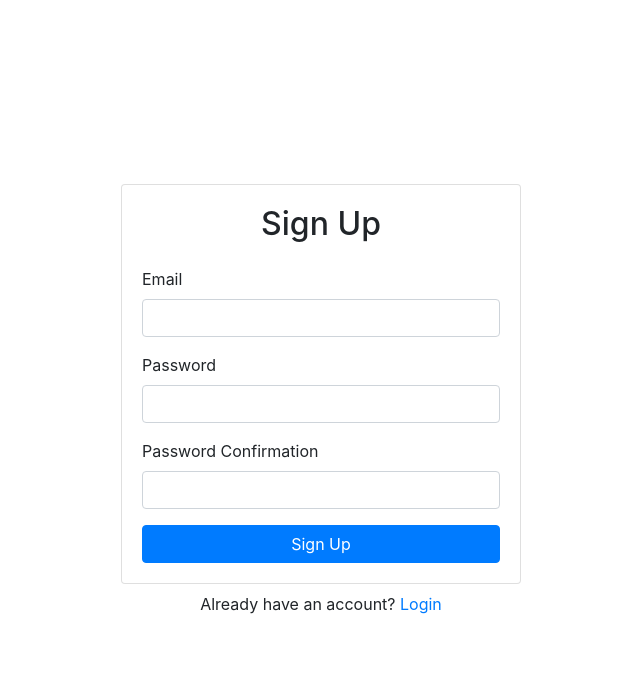
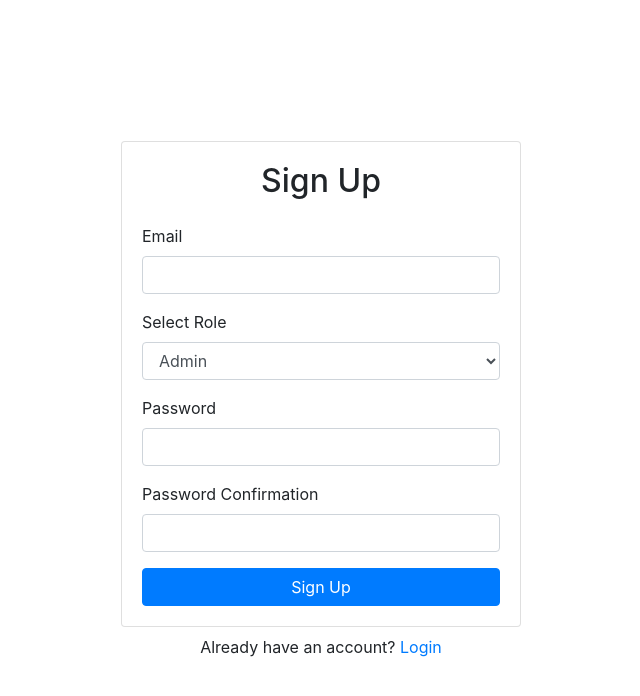
Before and after one commit to shiwanthasr/firebase-react-auth, a React (Create React App) app: page /signup in a window 1280 px wide. Shown: the top 696 px of the page, without its empty margins (319-959 px from the left). Built offline with nearby package versions, Linux system fonts and the light colour scheme; no server answers.

Commit message:
added user role feature

```diff
--- a/src/components/Signup.js
+++ b/src/components/Signup.js
@@ -5,6 +5,7 @@ import { Link } from "react-router-dom";
 
 export default function Signup() {
   const emailRef = useRef();
+  const roleRef = useRef();
   const passwordRef = useRef();
   const passwordConfirmRef = useRef();
   const { signup } = useAuth();
@@ -23,8 +24,7 @@ export default function Signup() {
       setMessage("");
       setError("");
       setLoading(true);
-      await signup(emailRef.current.value, passwordRef.current.value);
-      setMessage("Sign Up Success! Please Login");
+      await signup(emailRef.current.value, passwordRef.current.value, roleRef.current.value);
       //redirect to login
     } catch {
       setError("Failed to create an account");
@@ -45,6 +45,16 @@ export default function Signup() {
               <Form.Label>Email</Form.Label>
               <Form.Control type="email" ref={emailRef} required />
             </Form.Group>
+
+            <Form.Group controlId="exampleForm.ControlSelect1">
+              <Form.Label>Select Role</Form.Label>
+              <Form.Control as="select" ref = {roleRef}>
+                <option value="admin">Admin</option>
+                <option value="police">Police</option>
+                <option value="insurance">Insurance</option>
+              </Form.Control>
+            </Form.Group>
+
             <Form.Group id="password">
               <Form.Label>Password</Form.Label>
               <Form.Control type="password" ref={passwordRef} required />
--- a/src/contexts/AuthContext.js
+++ b/src/contexts/AuthContext.js
@@ -1,39 +1,48 @@
-import React, { useContext, useState, useEffect } from "react"
-import { auth } from "../firebase"
+import React, { useContext, useState, useEffect } from "react";
+import { auth } from "../firebase";
+import firebase from 'firebase';
 
 const AuthContext = React.createContext();
+const firestore = firebase.firestore();
 
 export function useAuth() {
   return useContext(AuthContext);
 }
 
 export function AuthProvider({ children }) {
+  const [currentUser, setCurrentUser] = useState();
+  const [loading, setLoading] = useState(false);
 
-  const [currentUser, setCurrentUser] = useState()
-  const [loading, setLoading] = useState(false)
-
-  function signup(email, password) {
-    return auth.createUserWithEmailAndPassword(email, password);
+  function signup(email, password, role) {
+    return auth.createUserWithEmailAndPassword(email, password)
+    .then(user => {
+      return firestore.collection('users').doc(user.user.uid).set({
+        role: role
+      })
+    })
+    .catch(error => {
+      console.log(error);
+    });
   }
 
   function login(email, password) {
-    return auth.signInWithEmailAndPassword(email, password)
+    return auth.signInWithEmailAndPassword(email, password);
   }
 
   function logout() {
-    return auth.signOut()
+    return auth.signOut();
   }
 
   function resetPassword(email) {
-    return auth.sendPasswordResetEmail(email)
+    return auth.sendPasswordResetEmail(email);
   }
 
   function updateEmail(email) {
-    return currentUser.updateEmail(email)
+    return currentUser.updateEmail(email);
   }
 
   function updatePassword(password) {
-    return currentUser.updatePassword(password)
+    return currentUser.updatePassword(password);
   }
 
   useEffect(() => {
@@ -52,12 +61,12 @@ export function AuthProvider({ children }) {
     logout,
     resetPassword,
     updateEmail,
-    updatePassword
+    updatePassword,
   };
 
-    return (
-        <AuthContext.Provider value={value}>
-            {!loading && children}
-        </AuthContext.Provider>
-    );
+  return (
+    <AuthContext.Provider value={value}>
+      {!loading && children}
+    </AuthContext.Provider>
+  );
 }
```
